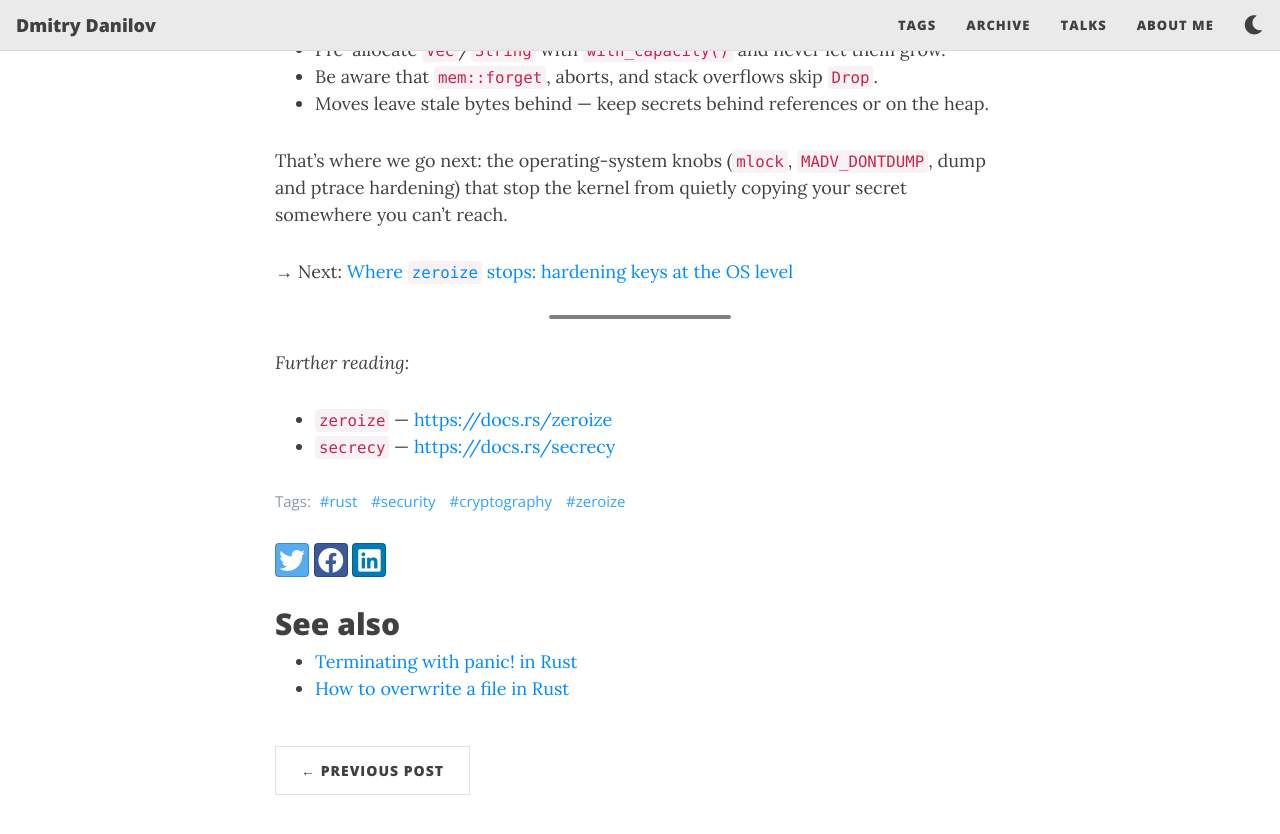
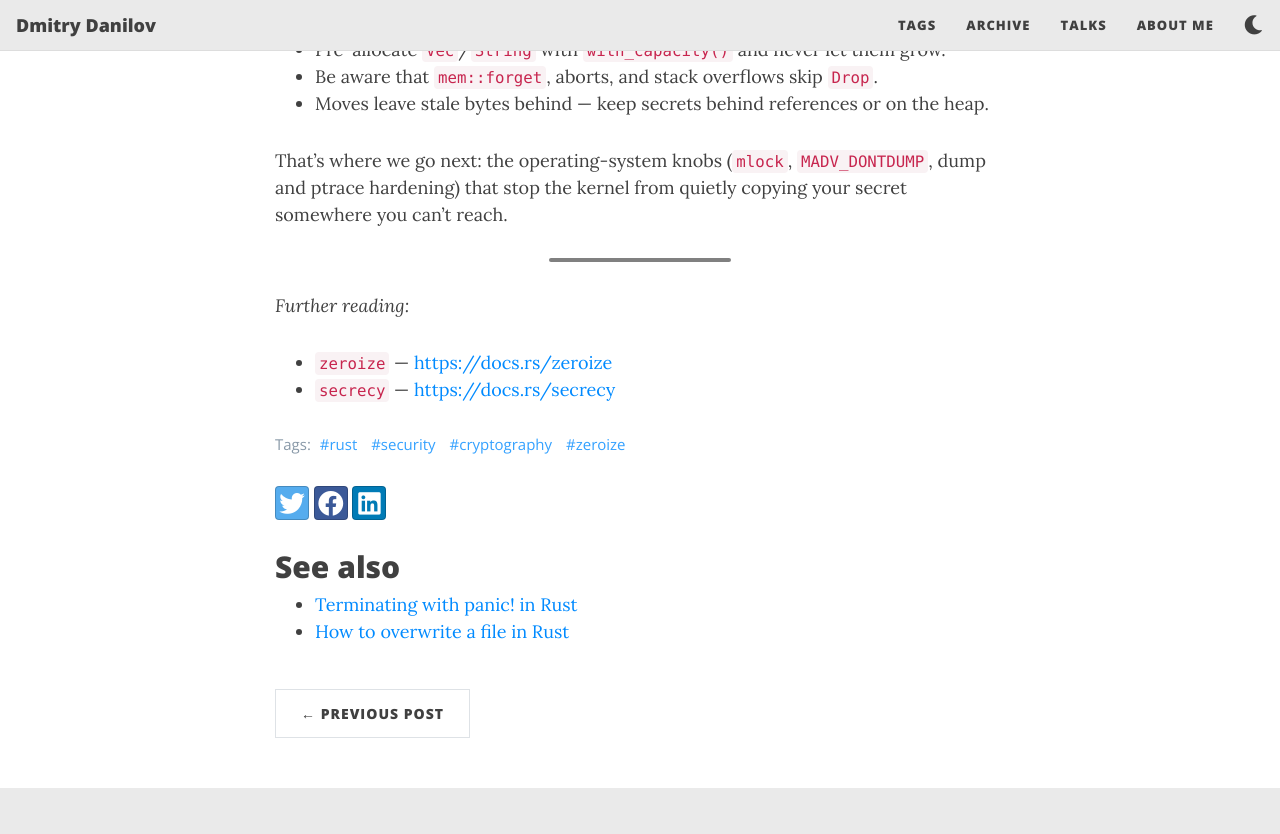
Before and after one commit to f-squirrel/f-squirrel.github.io, a Jekyll site: the page built from _posts/2026-06-22-zeroize.md, in a window 1280 px wide and 900 px high, scrolled down 6540 px, cut to the strip 0-835 px from the top of the window. Built offline with Jekyll 4.4.1, drawn with Linux system fonts in a browser that asks for light colours; nearby versions of some CDN libraries.

Commit message:
chore: comment out next

```diff
--- a/_posts/2026-06-22-zeroize.md
+++ b/_posts/2026-06-22-zeroize.md
@@ -184,7 +184,7 @@ Those leftover copies live in your process's memory — and your OS is allowed t
 
 That's where we go next: the operating-system knobs (`mlock`, `MADV_DONTDUMP`, dump and ptrace hardening) that stop the kernel from quietly copying your secret somewhere you can't reach.
 
-→ Next: [Where `zeroize` stops: hardening keys at the OS level](./part-2-os-hardening.md)
+<!-- → Next: [Where `zeroize` stops: hardening keys at the OS level](./part-2-os-hardening.md) -->
 
 ---
 
```
